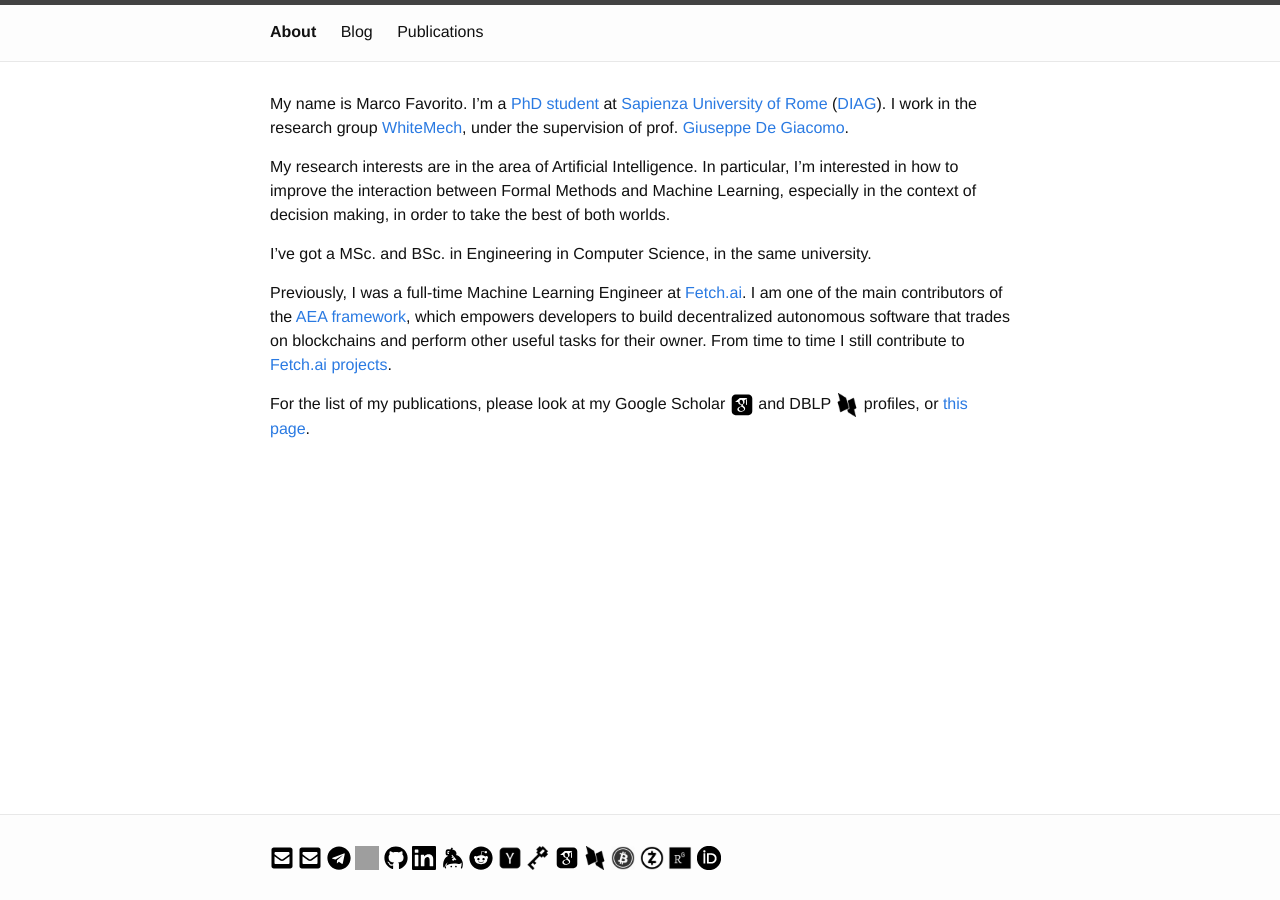
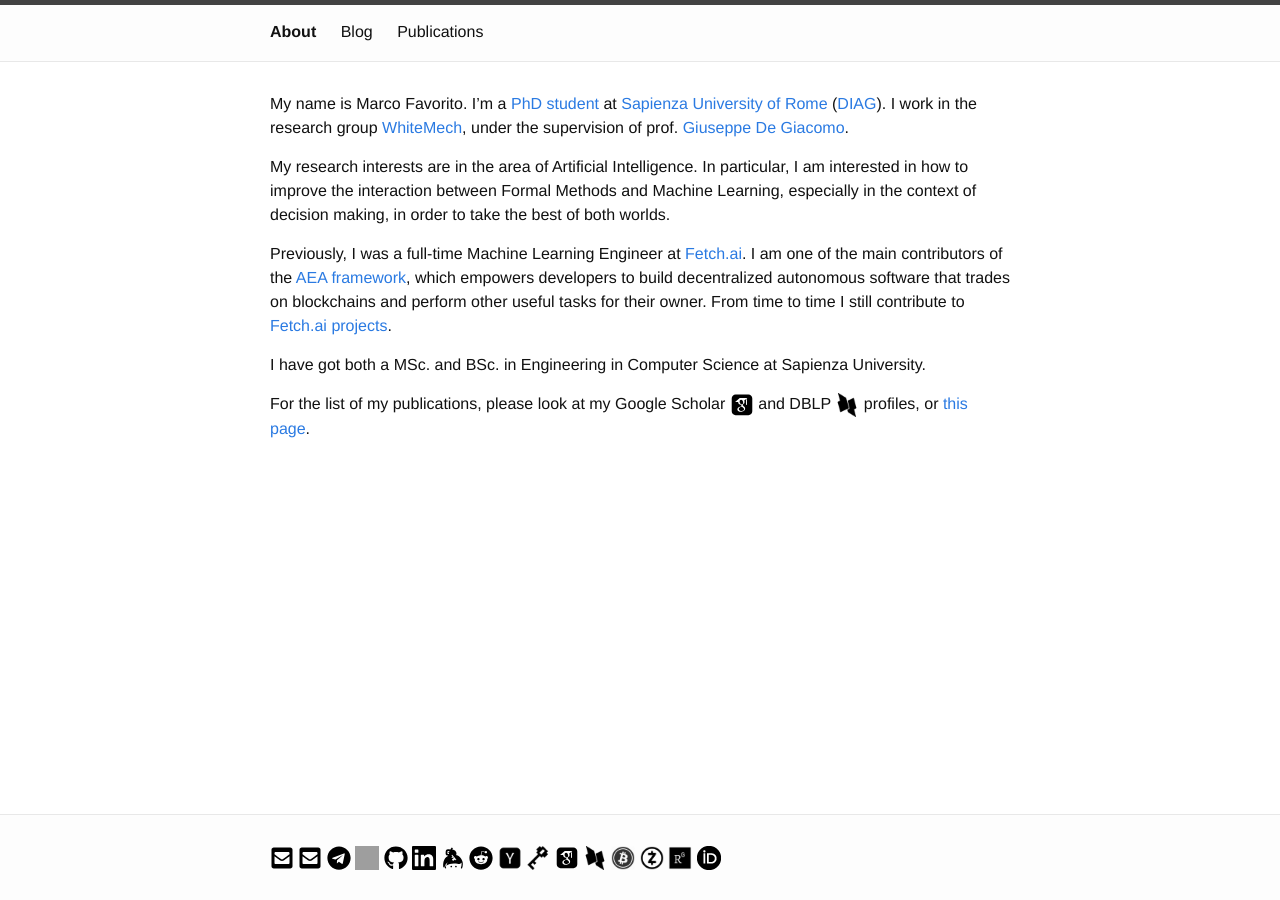
Before and after one commit to marcofavorito/marcofavorito.github.io, a Jekyll site: the page built from _pages/about.md, in a window 1280 px wide. Built offline with Jekyll 4.4.1, drawn with Linux system fonts in a browser that asks for light colours; nearby versions of some CDN libraries; comment, search, counter and statistics services are not loaded; a style sheet for code colours, icons or effects is not loaded; grey boxes are pictures that could not be loaded.

Commit message:
chore: move fetch.ai experience before msc and bsc

```diff
--- a/_pages/about.md
+++ b/_pages/about.md
@@ -16,11 +16,9 @@ I work in the research group [WhiteMech](https://whitemech.github.io/),
 under the supervision of prof. [Giuseppe De Giacomo](https://www.diag.uniroma1.it/~degiacom/).
 
 My research interests are in the area of Artificial Intelligence.
-In particular, I'm interested in how to improve the interaction between
+In particular, I am interested in how to improve the interaction between
 Formal Methods and Machine Learning, especially in the context of
 decision making, in order to take the best of both worlds.
-
-I've got a MSc. and BSc. in Engineering in Computer Science, in the same university.
 
 Previously, I was a full-time Machine Learning Engineer at [Fetch.ai](https://fetch.ai/).
 I am one of the main contributors of the [AEA framework](https://github.com/fetchai/agents-aea/),
@@ -28,5 +26,7 @@ which empowers developers to build decentralized autonomous software
 that trades on blockchains and perform other useful tasks for their owner.
 From time to time I still contribute to [Fetch.ai](https://fetch.ai/) [projects](https://github.com/fetchai/).
 
+I have got both a MSc. and BSc. in Engineering in Computer Science at Sapienza University.
+
 For the list of my publications, please look at my Google Scholar <a href="https://scholar.google.it/citations?user=tJhhDGEAAAAJ"><img width="24" height="24" src="/assets/img/icons/scholar.svg"></a>
 and DBLP <a href="https://dblp.uni-trier.de/pers/hd/f/Favorito:Marco"><img width="24" height="24" src="/assets/img/icons/dblp.png"></a> profiles, or [this page](./papers).
```
